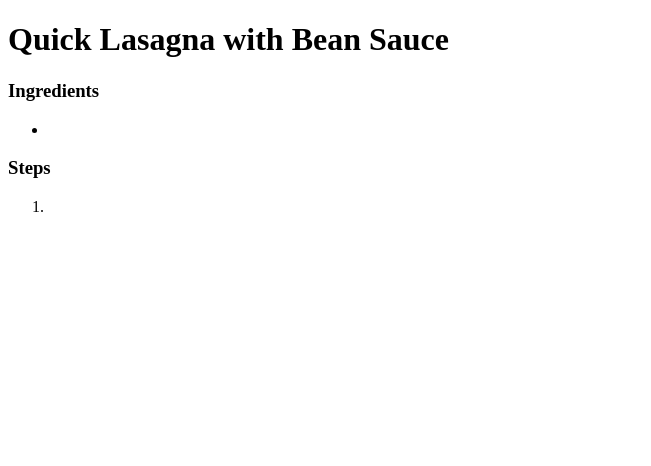
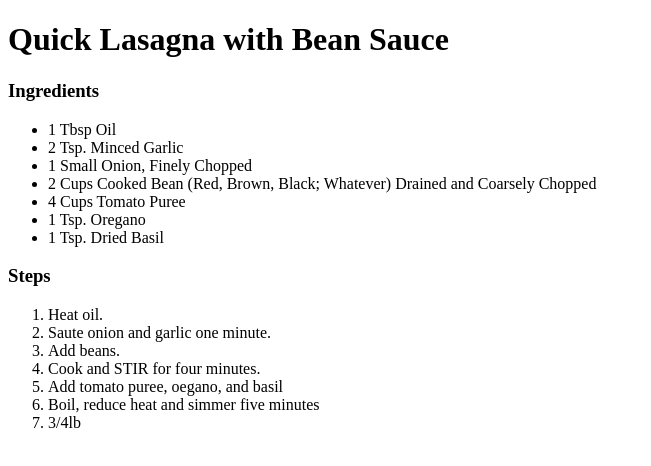
Before and after one commit to FacesOfFish/fisher-family-recipes, a plain HTML site: page pages/mains/quick-lasagna-bean-sauce.html in a window 1280 px wide. Shown: the whole page, without its empty margins (0-651 px from the left). Drawn offline with Linux system fonts and the light colour scheme.

Commit message:
Fill in half of Quick Lasagna Bean Sauce recipe

```diff
--- a/pages/mains/quick-lasagna-bean-sauce.html
+++ b/pages/mains/quick-lasagna-bean-sauce.html
@@ -13,12 +13,24 @@
 
     <h3>Ingredients</h3>
     <ul>
-        <li></li>
+        <li>1 Tbsp Oil</li>
+        <li>2 Tsp. Minced Garlic</li>
+        <li>1 Small Onion, Finely Chopped</li>
+        <li>2 Cups Cooked Bean (Red, Brown, Black; Whatever) Drained and Coarsely Chopped</li>
+        <li>4 Cups Tomato Puree</li>
+        <li>1 Tsp. Oregano</li>
+        <li>1 Tsp. Dried Basil</li>
     </ul>
 
     <h3>Steps</h3>
     <ol>
-        <li></li>
+        <li>Heat oil.</li>
+        <li>Saute onion and garlic one minute.</li>
+        <li>Add beans.</li>
+        <li>Cook and STIR for four minutes.</li>
+        <li>Add tomato puree, oegano, and basil</li>
+        <li>Boil, reduce heat and simmer five minutes</li>
+        <li>3/4lb </li>
     </ol>
 </body>
 </html>
```
